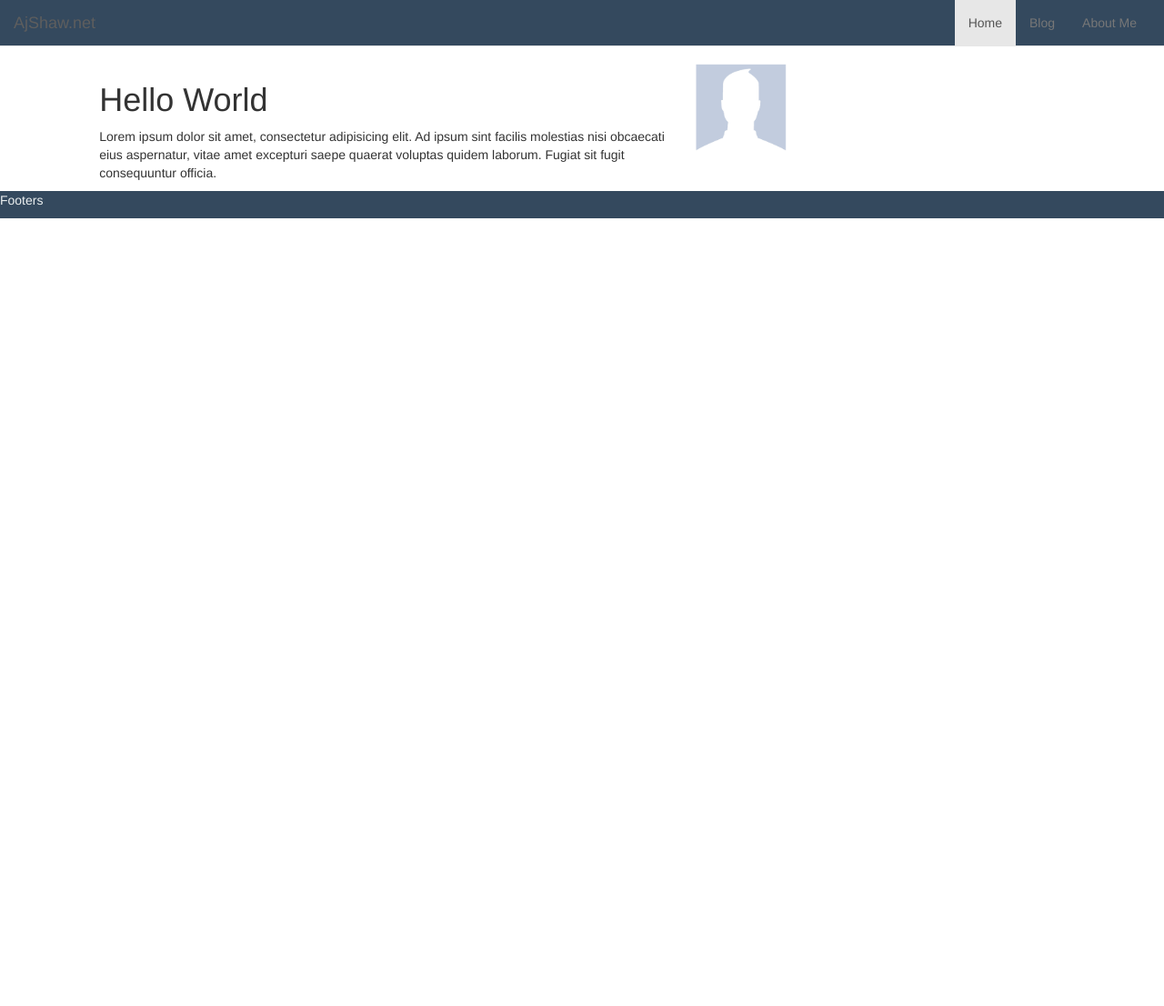
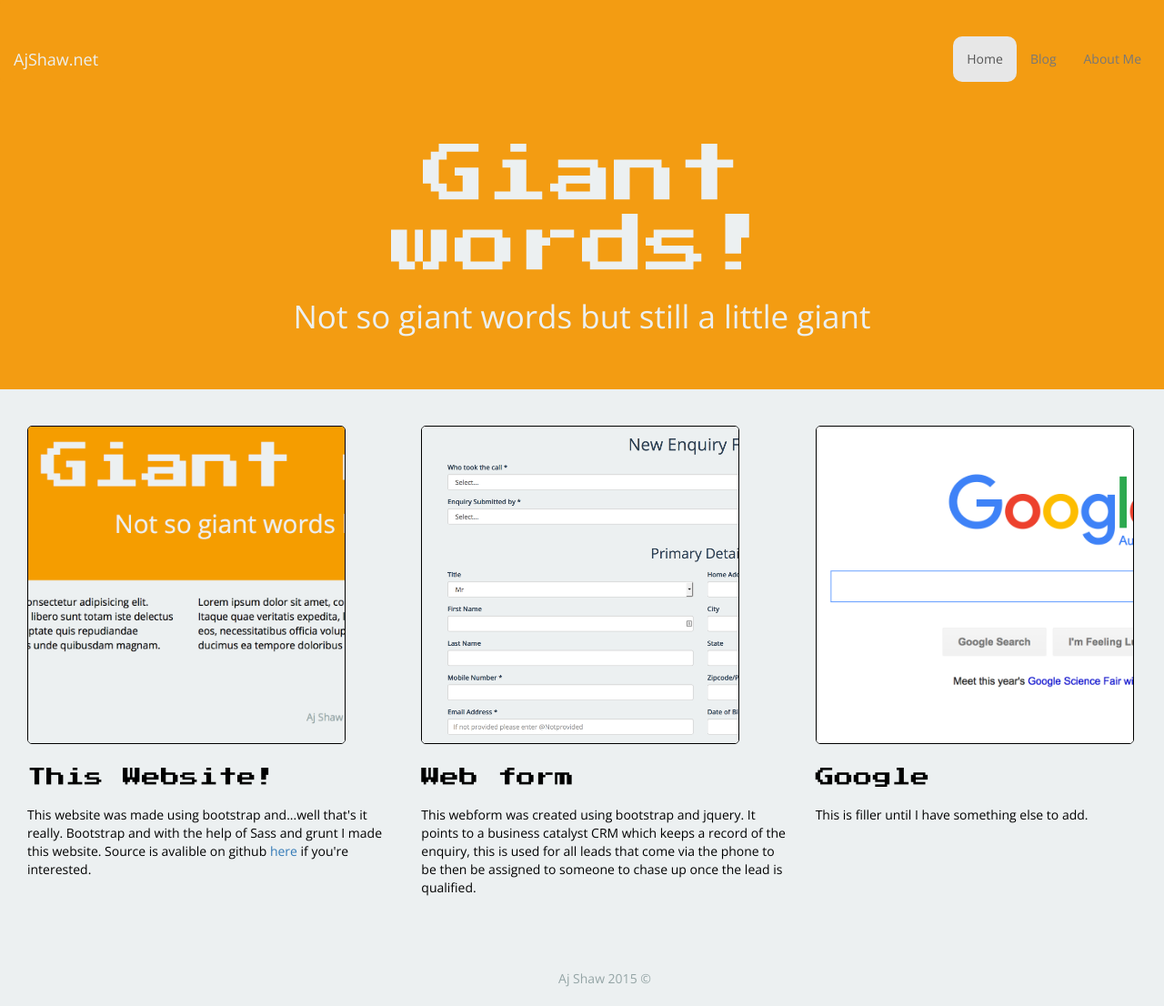
Before and after one commit to Ajshawit/Personal-Website, a website: page dist/index.html in a window 1280 px wide. Shown: the top 1106 px of the page at 91% size. Before the commit the page ends 800 px from the top, so only its background shows below. Drawn offline with nearby package versions, Linux system fonts and the light colour scheme.

Commit message:
Progress?

```diff
--- a/src/scss/_variables.scss
+++ b/src/scss/_variables.scss
@@ -1,2 +1,3 @@
-$header-footer-bg-colors: #34495e;
-$header-footer-font-colors: #ecf0f1;
+$bg-color: #f39c12;
+$font-color: #ecf0f1;
+$content-bg-color: #ecf0f1;
--- a/src/scss/main.scss
+++ b/src/scss/main.scss
@@ -1,31 +1,97 @@
 @import 'variables';
 
-body {
-	padding-top:70px;
+html {
+	background-color: $content-bg-color;
 }
 
-#profilePic {
-	width: 25%;
-	height: 25%;
+body {
+	font-family: 'Open Sans', sans-serif;
+	background-color: $bg-color
 }
 
-h1 {
-	padding-top: 0px;
+.navbar .navbar-default .navbar-fixed-top {
+	@extend .container-fluid;
+}
+
+.container-fluid {
+	background-color: $bg-color;
+	color: $font-color;
+	h1 {
+	font-family: 'Press Start 2P', cursive;
+	padding-top: 25px
+	}
+}
+
+.container {
+	/** I don't like this, it's a little 'hacky' **/
+	width: 1300px;
+}
+
+#homeBody {
+	h1 {
+		font-size: 5em;
+	}
+	h2 {
+		font-size: 2.5em;
+		padding-bottom: 50px;
+	}
+}
+
+.navbar {
+	border: none;
+	a {
+		margin-top: 40px;
+	}
+	li:active {
+		border-radius: 5px;
+	}
 }
 
 .navbar-default {
-	background-color: $header-footer-bg-colors;
+	background-color: $bg-color;
 }
 
 .navbar-default .navbar-brand {
-	color: $header-footer-font-colors;
+	color: $font-color;
 }
 
 .navbar-default .navbar-nav > li > a:focus, .navbar-default .navbar-nav > li > a:hover {
-	color: $header-footer-font-colors;
+	color: $font-color;
 }
 
-#footer {
-	@extend .navbar-default;
-	color: $header-footer-font-colors;
+#colSection {
+	background-color: $content-bg-color;
+	color: black;
+	p {
+		margin-top: 20px
+	}
+	h1 {
+		margin-top: 0px;
+		font-size: 1.5em;
+	}
 }
+
+#portfolio {
+	img {
+		border-style: solid;
+		border-radius: 5px;
+		border-color: black;
+		border-width: 1px;
+		width: 350px;
+		height: 350px;
+		margin-top: 40px;
+	}
+}
+
+footer {
+	color: #95a5a6;
+	background-color: $content-bg-color;
+	padding-top: 50px;
+	padding-bottom: 10px;
+}
+
+.navbar-default .navbar-nav > .active > a {
+	border-style: solid;
+	border-width: 0px;
+	border-radius: 10px;
+}
```
Also changed, not shown: dist/css/main.css, dist/img/NewEnquiryForm.png (added), dist/img/ajshaw.net.png (added), dist/img/google.png (added), dist/index.html.
